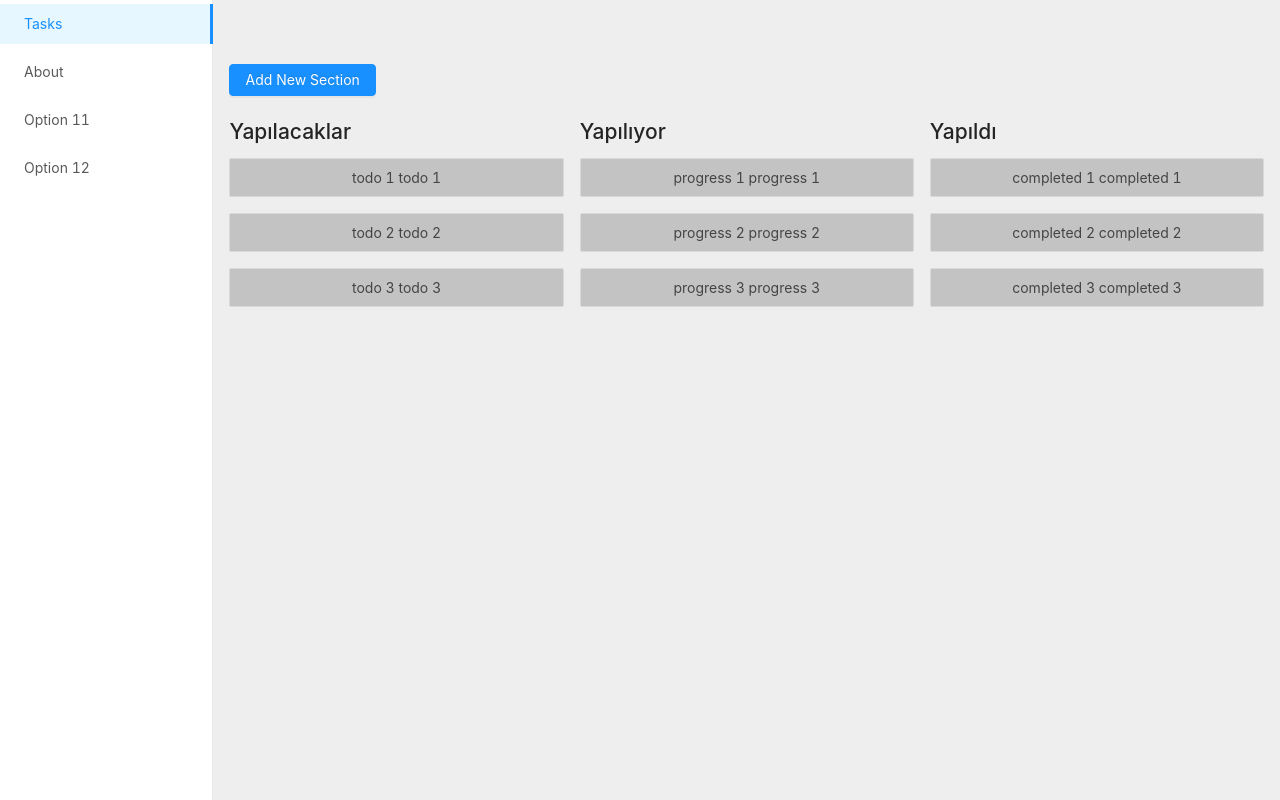
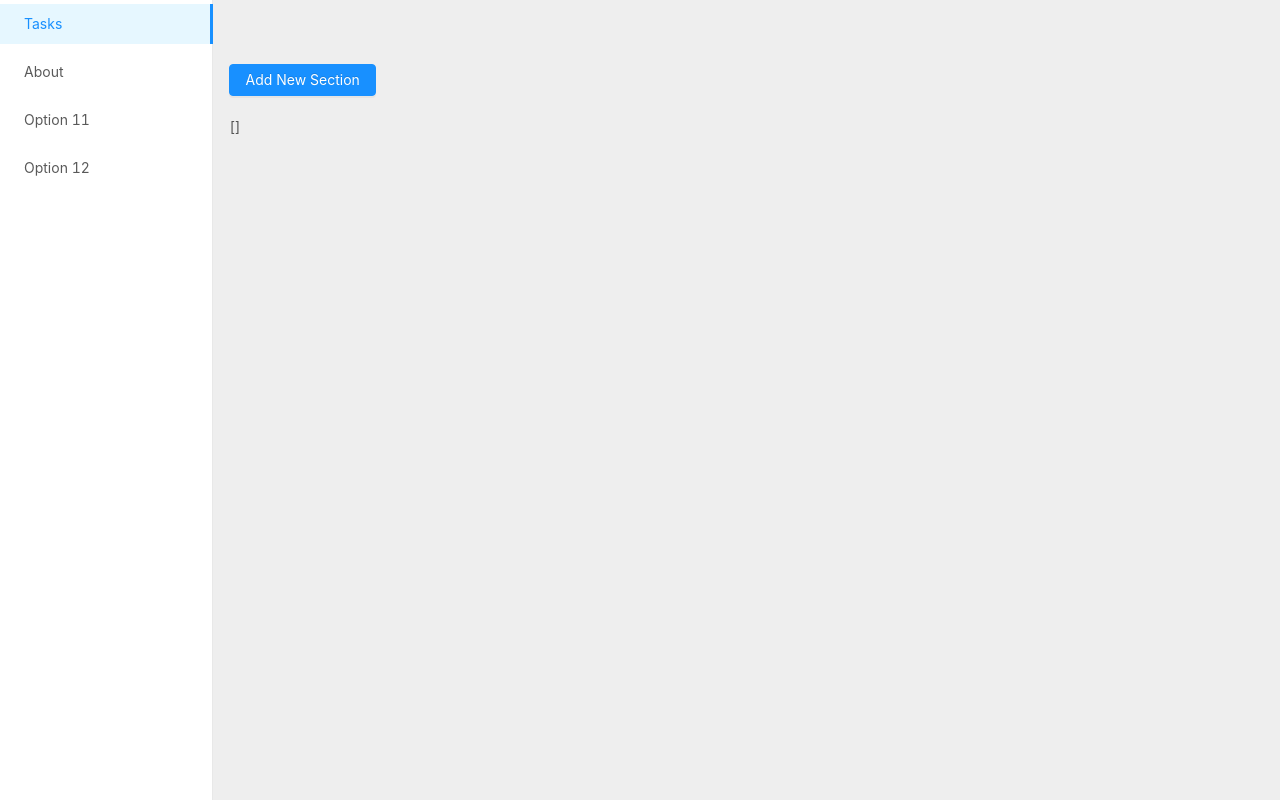
Before and after one commit to mehmetaliayvaz/task-management, a Vue app: page / in a window 1280 px wide. Built offline with nearby package versions, Linux system fonts and the light colour scheme.

Commit message:
sections draggable functions edited

```diff
--- a/src/pages/HomePage.vue
+++ b/src/pages/HomePage.vue
@@ -1,53 +1,50 @@
 <template>
   <div class="wrapper">
     <div class="container">
-      <a-button type="primary" class="addSectionBtn">
+      <a-button
+        type="primary"
+        class="addSectionBtn"
+        @click="
+          sections.push({ title: `Section ${sections.length + 1}`, items: [] })
+        "
+      >
         Add New Section
       </a-button>
       <a-row :gutter="16">
-        <base-section title="Yapılacaklar">
+        <draggable :list="sections" group="section">
+          <base-section
+            v-for="(sectionItem, sectionIndex) in sections"
+            :key="sectionIndex"
+            :title="sectionItem.title"
+          >
+            <a-button
+              type="primary"
+              @click="
+                sections[sectionIndex].items.push({
+                  title: `Task ${sectionItem.items.length + 1}`,
+                  content: 'Content',
+                })
+              "
+              >+</a-button
+            >
             <draggable
-            :list="todos"
-            group="todosapp"
+              :list="sectionItem.items"
+              group="task"
               ghost-class="on-drag"
               animation="400"
             >
               <base-section-item
-              v-for="item in todos"
-              :key="item.id"
-              :item="item"
+                v-for="taskItem in sectionItem.items"
+                :key="taskItem.id"
+                :item="taskItem"
               />
             </draggable>
           </base-section>
-        <base-section title="Yapılıyor">
-          <draggable
-            :list="inProgress"
-            group="todosapp"
-            ghost-class="on-drag"
-            animation="400"
-          >
-            <base-section-item
-              v-for="item in inProgress"
-              :key="item.id"
-              :item="item"
-            />
         </draggable>
-        </base-section>
-        <base-section title="Yapıldı">
-          <draggable
-            :list="completed"
-            group="todosapp"
-            ghost-class="on-drag"
-            animation="400"
-          >
-            <base-section-item
-              v-for="item in completed"
-              :key="item.id"
-              :item="item"
-            />
-          </draggable>
-        </base-section>
       </a-row>
+      <div>
+        {{ sections }}
+      </div>
     </div>
   </div>
 </template>
@@ -66,57 +63,7 @@ export default {
   },
   data() {
     return {
-      todos: [
-        {
-          id: 1,
-          title: "todo 1",
-          content: "todo 1",
-        },
-        {
-          id: 2,
-          title: "todo 2",
-          content: "todo 2",
-        },
-        {
-          id: 3,
-          title: "todo 3",
-          content: "todo 3",
-        },
-      ],
-      inProgress: [
-        {
-          id: 1,
-          title: "progress 1",
-          content: "progress 1",
-        },
-        {
-          id: 2,
-          title: "progress 2",
-          content: "progress 2",
-        },
-        {
-          id: 3,
-          title: "progress 3",
-          content: "progress 3",
-        },
-      ],
-      completed: [
-        {
-          id: 1,
-          title: "completed 1",
-          content: "completed 1",
-        },
-        {
-          id: 2,
-          title: "completed 2",
-          content: "completed 2",
-        },
-        {
-          id: 3,
-          title: "completed 3",
-          content: "completed 3",
-        },
-      ],
+      sections: [],
     };
   },
 };
```
Lines whose indentation alone changed are shown as unchanged.
